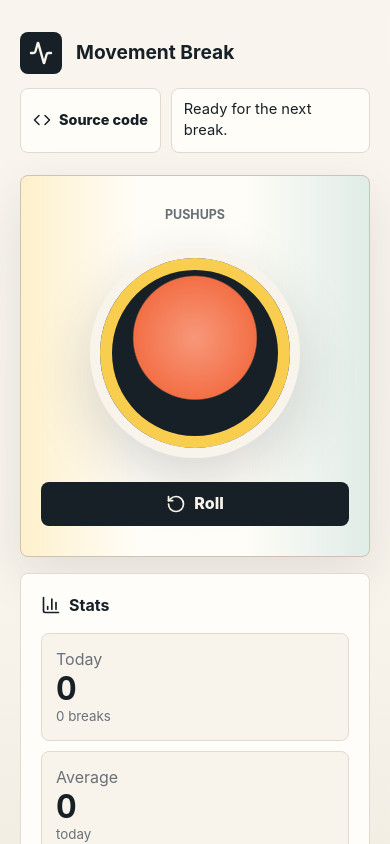
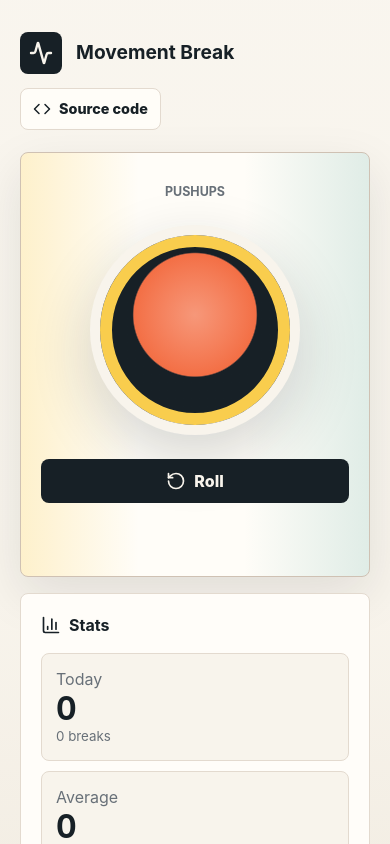
Before and after one commit to kevinferretti/movement-break, a React (Vite) app: page / in a window 390 px wide. Shown: the top 844 px of the page. Built offline with nearby package versions, Linux system fonts and the light colour scheme.

Commit message:
Move break status out of header

```diff
--- a/public/sw.js
+++ b/public/sw.js
@@ -1,4 +1,4 @@
-const CACHE_NAME = 'movement-break-shell-v7'
+const CACHE_NAME = 'movement-break-shell-v8'
 const SHELL_ASSETS = ['/', '/manifest.webmanifest', '/icon.svg']
 const UPDATE_READY_MESSAGE = 'MOVEMENT_BREAK_UPDATE_READY'
 
--- a/src/App.css
+++ b/src/App.css
@@ -62,28 +62,12 @@
   border-color: var(--line-strong);
 }
 
-.notice {
-  min-width: min(340px, 36vw);
-  max-width: 430px;
-  padding: 10px 12px;
-  border: 1px solid var(--line);
-  border-radius: 8px;
-  color: var(--ink);
-  background: var(--panel);
-  font-size: 0.92rem;
-}
-
-.notice.success {
-  border-color: color-mix(in srgb, var(--green) 45%, var(--line));
-  background: color-mix(in srgb, var(--green) 10%, var(--panel));
-}
-
 .break-stage {
   width: min(100%, 820px);
   min-height: 410px;
   margin-inline: auto;
   display: grid;
-  grid-template-rows: auto auto auto;
+  grid-template-rows: auto auto auto auto;
   align-content: center;
   align-items: center;
   justify-items: center;
@@ -214,6 +198,18 @@ button:disabled {
   background: var(--green);
   border-radius: 8px;
   box-shadow: 0 14px 34px rgba(47, 143, 131, 0.22);
+}
+
+.stage-status {
+  min-height: 1.3em;
+  color: var(--muted);
+  font-size: 0.9rem;
+  font-weight: 700;
+  text-align: center;
+}
+
+.stage-status.success {
+  color: var(--green);
 }
 
 .dashboard-grid {
@@ -369,12 +365,6 @@ button:disabled {
     grid-template-columns: auto 1fr;
   }
 
-  .notice {
-    grid-column: 1 / -1;
-    min-width: 0;
-    max-width: none;
-  }
-
   .header-actions {
     grid-column: 1 / -1;
     width: 100%;
@@ -383,10 +373,6 @@ button:disabled {
 
   .source-link {
     justify-content: center;
-  }
-
-  .notice {
-    flex: 1;
   }
 
   .break-stage {
--- a/src/App.tsx
+++ b/src/App.tsx
@@ -23,7 +23,7 @@ function App() {
   const [refreshUpdate, setRefreshUpdate] = useState<(() => void) | null>(null)
   const [notice, setNotice] = useState<Notice>({
     tone: 'neutral',
-    text: 'Ready for the next break.',
+    text: '',
   })
 
   const summary = useMemo(() => summarizeEntries(entries), [entries])
@@ -107,9 +107,6 @@ function App() {
             <Code size={18} />
             Source code
           </a>
-          <div className={`notice ${notice.tone}`} role="status">
-            {notice.text}
-          </div>
         </div>
       </header>
 
@@ -150,6 +147,10 @@ function App() {
             </button>
           )}
         </div>
+
+        <p className={`stage-status ${notice.tone}`} role="status">
+          {notice.text}
+        </p>
       </section>
 
       <section className="dashboard-grid">
```
